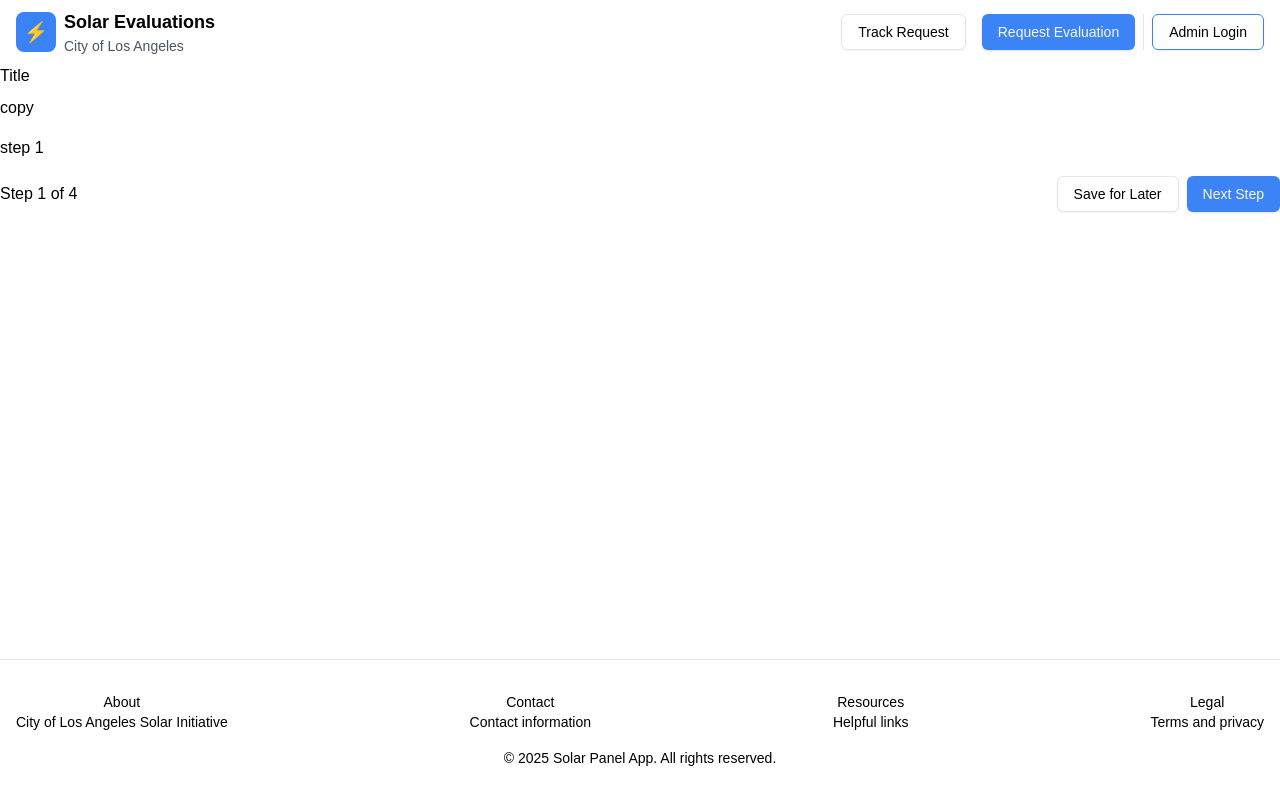
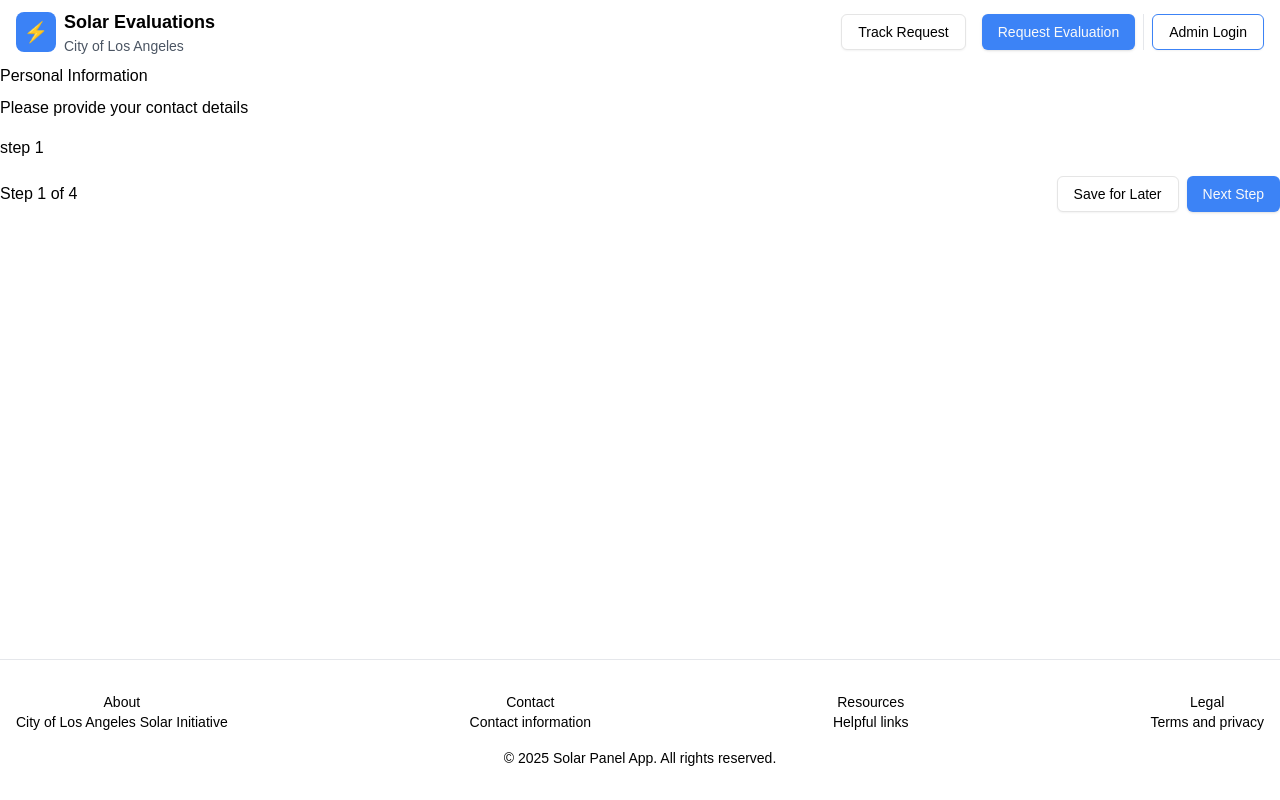
Before and after one commit to chingu-voyages/v52-tier3-team-33, a Next.js app in the folder solar-panel/: page /public/evaluate/form/components/step-1 in a window 1280 px wide. Built offline with nearby package versions, Linux system fonts and the light colour scheme.

Commit message:
Add types to head element in form component

```diff
--- a/solar-panel/src/app/public/evaluate/form/components/adopt/head.tsx
+++ b/solar-panel/src/app/public/evaluate/form/components/adopt/head.tsx
@@ -1,8 +1,16 @@
-export default function HeadContainer(): React.ReactNode {
+type HeadContainerProps = {
+  title: string;
+  copy: string;
+};
+
+export default function HeadContainer({
+  title,
+  copy,
+}: HeadContainerProps): React.ReactNode {
   return (
     <div className="flex flex-col items-start justify-center gap-2">
-      <h1>Title</h1>
-      <p>copy</p>
+      <h1>{title}</h1>
+      <p>{copy}</p>
     </div>
   );
 }
--- a/solar-panel/src/app/public/evaluate/form/components/step-1/page.tsx
+++ b/solar-panel/src/app/public/evaluate/form/components/step-1/page.tsx
@@ -4,7 +4,10 @@ import HeadContainer from "../adopt/head";
 export default function FormStepOne(): React.ReactNode {
   return (
     <section className="flex w-full flex-col gap-4">
-      <HeadContainer />
+      <HeadContainer
+        title="Personal Information"
+        copy="Please provide your contact details"
+      />
       <p>step 1</p>
       <CtaContainer />
     </section>
```
